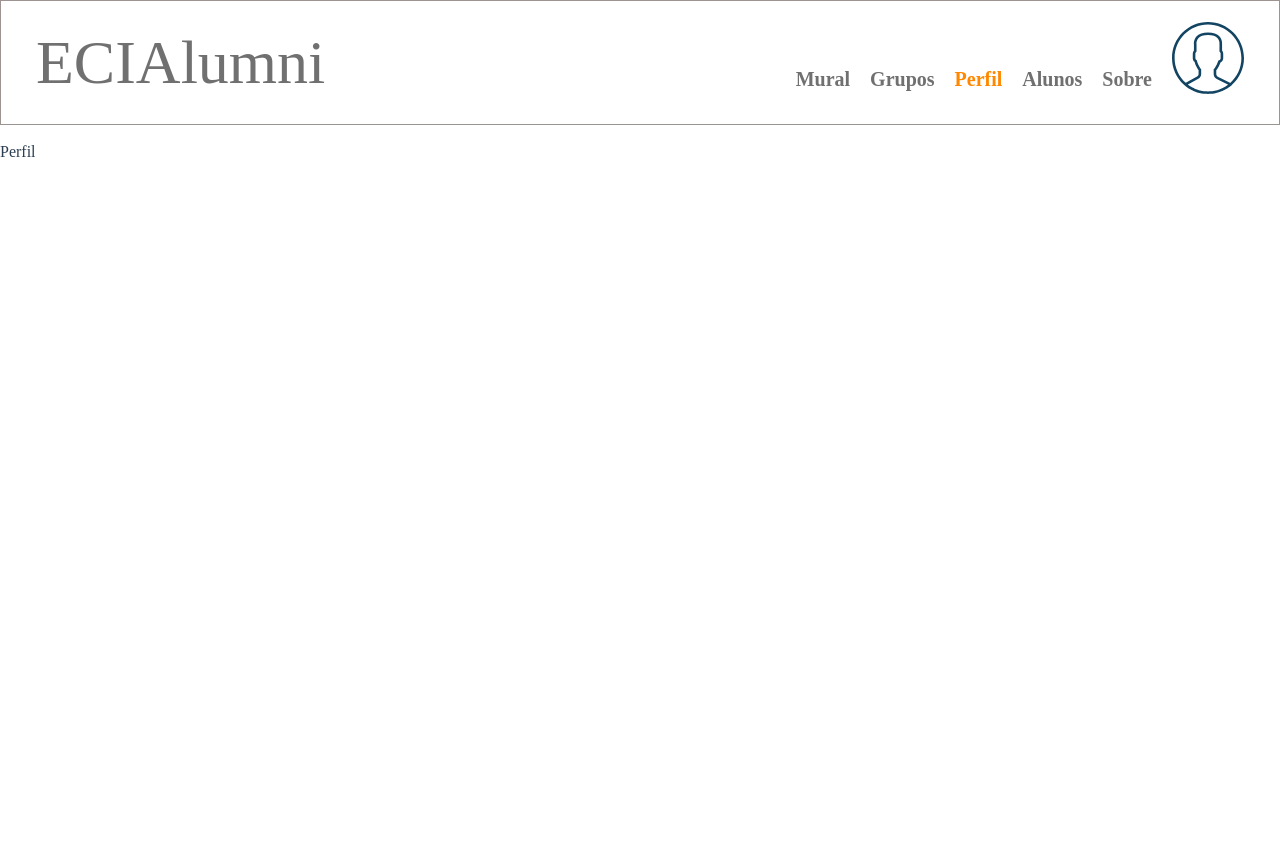
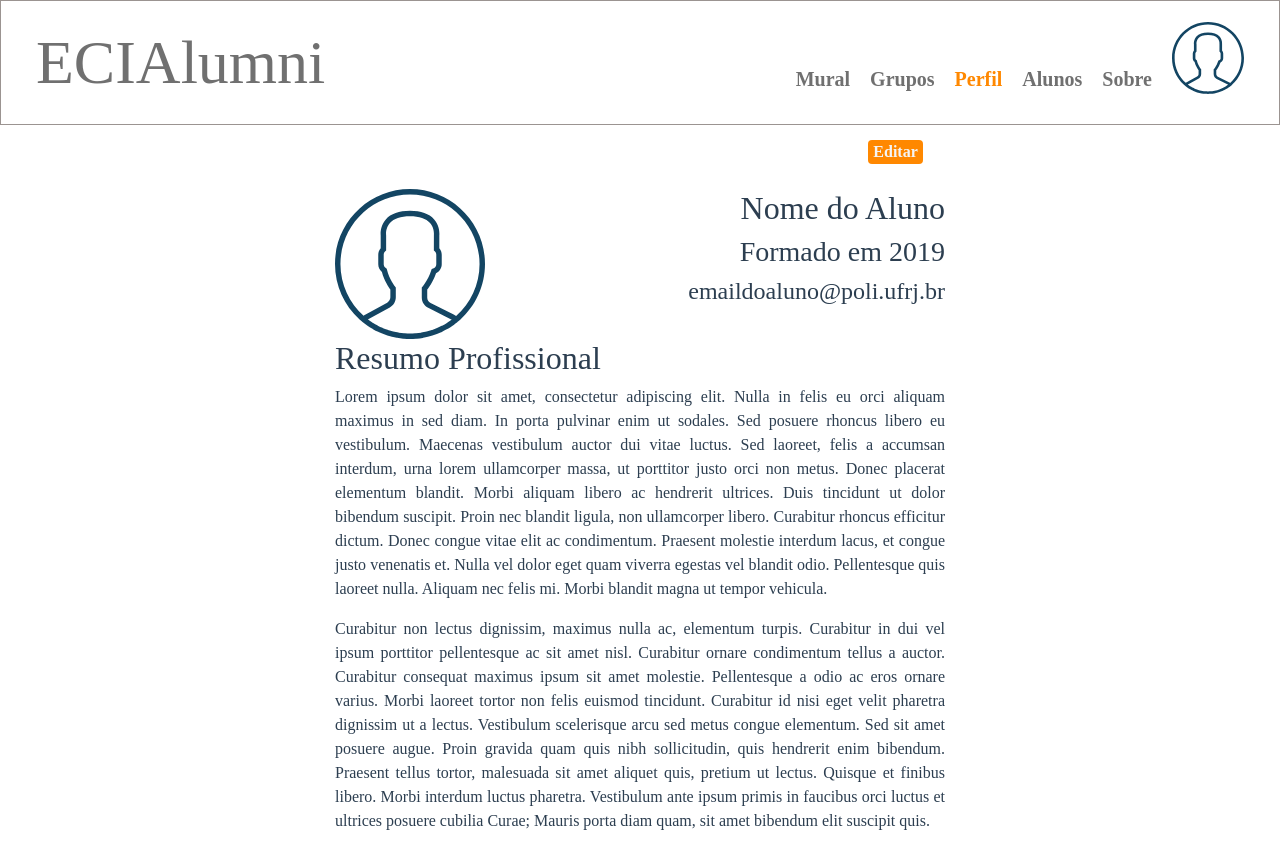
Before and after one commit to JulianoLMarinho/ECI-Alumni, a Vue app: page /perfil in a window 1280 px wide. Before the commit the page ends 800 px from the top, so only its background shows below. Built offline with nearby package versions, Linux system fonts and the light colour scheme.

Commit message:
profile page

```diff
--- a/src/components/Button.vue
+++ b/src/components/Button.vue
@@ -18,8 +18,8 @@ export default Vue.extend({
     background-color: #FF8800;
     color: whitesmoke;
     border-radius: 4px;
-    height: 20px;
-    padding: 5px 0px 0px 10px;
+    height: 24px;
+    padding-left: 5px;
    &:hover{
         background-color:#F7AC20;
         transition: all 0.5s ease;
--- /dev/null
+++ b/src/components/StudentDetailComponent.vue
@@ -0,0 +1,71 @@
+<template>
+  <b-container fluid class="m0">
+    <b-row>
+      <b-col offset="3" md="3">
+        <Icon size="150"></Icon>
+      </b-col>
+      <b-col md="3" class="dadoAluno">
+        <h2>Nome do Aluno</h2>
+        <h3>Formado em 2019</h3>
+        <h4>emaildoaluno@poli.ufrj.br</h4>
+      </b-col>
+    </b-row>
+    <b-row>
+      <b-col offset="3" md="6" class="textoResumo">
+        <h2>Resumo Profissional</h2>
+        <p>
+          Lorem ipsum dolor sit amet, consectetur adipiscing elit. Nulla in
+          felis eu orci aliquam maximus in sed diam. In porta pulvinar enim ut
+          sodales. Sed posuere rhoncus libero eu vestibulum. Maecenas vestibulum
+          auctor dui vitae luctus. Sed laoreet, felis a accumsan interdum, urna
+          lorem ullamcorper massa, ut porttitor justo orci non metus. Donec
+          placerat elementum blandit. Morbi aliquam libero ac hendrerit
+          ultrices. Duis tincidunt ut dolor bibendum suscipit. Proin nec blandit
+          ligula, non ullamcorper libero. Curabitur rhoncus efficitur dictum.
+          Donec congue vitae elit ac condimentum. Praesent molestie interdum
+          lacus, et congue justo venenatis et. Nulla vel dolor eget quam viverra
+          egestas vel blandit odio. Pellentesque quis laoreet nulla. Aliquam nec
+          felis mi. Morbi blandit magna ut tempor vehicula.
+        </p>
+        <p>
+          Curabitur non lectus dignissim, maximus nulla ac, elementum turpis.
+          Curabitur in dui vel ipsum porttitor pellentesque ac sit amet nisl.
+          Curabitur ornare condimentum tellus a auctor. Curabitur consequat
+          maximus ipsum sit amet molestie. Pellentesque a odio ac eros ornare
+          varius. Morbi laoreet tortor non felis euismod tincidunt. Curabitur id
+          nisi eget velit pharetra dignissim ut a lectus. Vestibulum scelerisque
+          arcu sed metus congue elementum. Sed sit amet posuere augue. Proin
+          gravida quam quis nibh sollicitudin, quis hendrerit enim bibendum.
+          Praesent tellus tortor, malesuada sit amet aliquet quis, pretium ut
+          lectus. Quisque et finibus libero. Morbi interdum luctus pharetra.
+          Vestibulum ante ipsum primis in faucibus orci luctus et ultrices
+          posuere cubilia Curae; Mauris porta diam quam, sit amet bibendum elit
+          suscipit quis.
+        </p>
+        <p></p>
+      </b-col>
+    </b-row>
+  </b-container>
+</template>
+
+<script>
+// @ is an alias to /src
+import Vue from "vue";
+import Navbar from "@/components/Navbar.vue";
+import Icon from "@/components/Icon.vue";
+
+export default Vue.extend({
+  name: "studentDetail",
+  components: {
+    Icon,
+  }
+});
+</script>
+<style scoped lang="scss">
+.dadoAluno {
+  text-align: right;
+}
+.textoResumo {
+  text-align: justify;
+}
+</style>
--- a/src/views/Profile.vue
+++ b/src/views/Profile.vue
@@ -1,21 +1,40 @@
 <template>
   <div class="home">
     <Navbar />
-    Perfil
+    <b-container fluid class="m0">
+      <b-row>
+        <b-col offset="8" md="1">
+    <Button class="button"> Editar </Button>
+        </b-col>
+      </b-row>
+    <b-row>
+    <StudentDetail />
+    </b-row>
+    </b-container>
   </div>
 </template>
 
 <script>
 // @ is an alias to /src
 import Vue from 'vue';
+import StudentDetail from '@/components/StudentDetailComponent.vue';
 import Navbar from '@/components/Navbar.vue';
+import Button from '@/components/Button.vue';
 export default  Vue.extend({
   name: 'home',
   components: {
     Navbar,
+    Button,
+    StudentDetail,
   }
 });
 </script>
 <style  scoped lang="scss">
+.home{
 
+}
+.button{
+        margin-bottom: 25px;
+        width: 55px;
+}
 </style>
--- a/src/views/StudentDetail.vue
+++ b/src/views/StudentDetail.vue
@@ -1,73 +1,20 @@
 <template>
-  <b-container fluid class="m0">
+  <div class="home">
     <Navbar />
-    <b-row>
-      <b-col offset="3" md="3">
-        <Icon size="150"></Icon>
-      </b-col>
-      <b-col md="3" class="dadoAluno">
-        <h2>Nome do Aluno</h2>
-        <h3>Formado em 2019</h3>
-        <h4>emaildoaluno@poli.ufrj.br</h4>
-      </b-col>
-    </b-row>
-    <b-row>
-      <b-col offset="3" md="6" class="textoResumo">
-        <h2>Resumo Profissional</h2>
-        <p>
-          Lorem ipsum dolor sit amet, consectetur adipiscing elit. Nulla in
-          felis eu orci aliquam maximus in sed diam. In porta pulvinar enim ut
-          sodales. Sed posuere rhoncus libero eu vestibulum. Maecenas vestibulum
-          auctor dui vitae luctus. Sed laoreet, felis a accumsan interdum, urna
-          lorem ullamcorper massa, ut porttitor justo orci non metus. Donec
-          placerat elementum blandit. Morbi aliquam libero ac hendrerit
-          ultrices. Duis tincidunt ut dolor bibendum suscipit. Proin nec blandit
-          ligula, non ullamcorper libero. Curabitur rhoncus efficitur dictum.
-          Donec congue vitae elit ac condimentum. Praesent molestie interdum
-          lacus, et congue justo venenatis et. Nulla vel dolor eget quam viverra
-          egestas vel blandit odio. Pellentesque quis laoreet nulla. Aliquam nec
-          felis mi. Morbi blandit magna ut tempor vehicula.
-        </p>
-        <p>
-          Curabitur non lectus dignissim, maximus nulla ac, elementum turpis.
-          Curabitur in dui vel ipsum porttitor pellentesque ac sit amet nisl.
-          Curabitur ornare condimentum tellus a auctor. Curabitur consequat
-          maximus ipsum sit amet molestie. Pellentesque a odio ac eros ornare
-          varius. Morbi laoreet tortor non felis euismod tincidunt. Curabitur id
-          nisi eget velit pharetra dignissim ut a lectus. Vestibulum scelerisque
-          arcu sed metus congue elementum. Sed sit amet posuere augue. Proin
-          gravida quam quis nibh sollicitudin, quis hendrerit enim bibendum.
-          Praesent tellus tortor, malesuada sit amet aliquet quis, pretium ut
-          lectus. Quisque et finibus libero. Morbi interdum luctus pharetra.
-          Vestibulum ante ipsum primis in faucibus orci luctus et ultrices
-          posuere cubilia Curae; Mauris porta diam quam, sit amet bibendum elit
-          suscipit quis.
-        </p>
-        <p></p>
-      </b-col>
-    </b-row>
-  </b-container>
+    <StudentDetail />
+  </div>
 </template>
 
 <script>
 // @ is an alias to /src
-import Vue from "vue";
-import Navbar from "@/components/Navbar.vue";
-import Icon from "@/components/Icon.vue";
-
-export default Vue.extend({
-  name: "studentDetail",
+import Vue from 'vue';
+import Navbar from '@/components/Navbar.vue';
+import StudentDetail from '@/components/StudentDetailComponent.vue';
+export default  Vue.extend({
+  name: 'home',
   components: {
     Navbar,
-    Icon
+    StudentDetail,
   }
 });
 </script>
-<style scoped lang="scss">
-.dadoAluno {
-  text-align: right;
-}
-.textoResumo {
-  text-align: justify;
-}
-</style>
--- a/src/views/Students.vue
+++ b/src/views/Students.vue
@@ -1,6 +1,7 @@
 <template>
+<div>
+  <Navbar />
   <b-container fluid class="m0">
-    <Navbar />
     <b-row>
       <b-col md="8" offset-md="2">
         <b-row>
@@ -26,6 +27,7 @@
       </b-col>
     </b-row>
   </b-container>
+</div>
 </template>
 
 <script>
```
Also changed, not shown: 1 other file (tests, documents, lock files or other folders).
